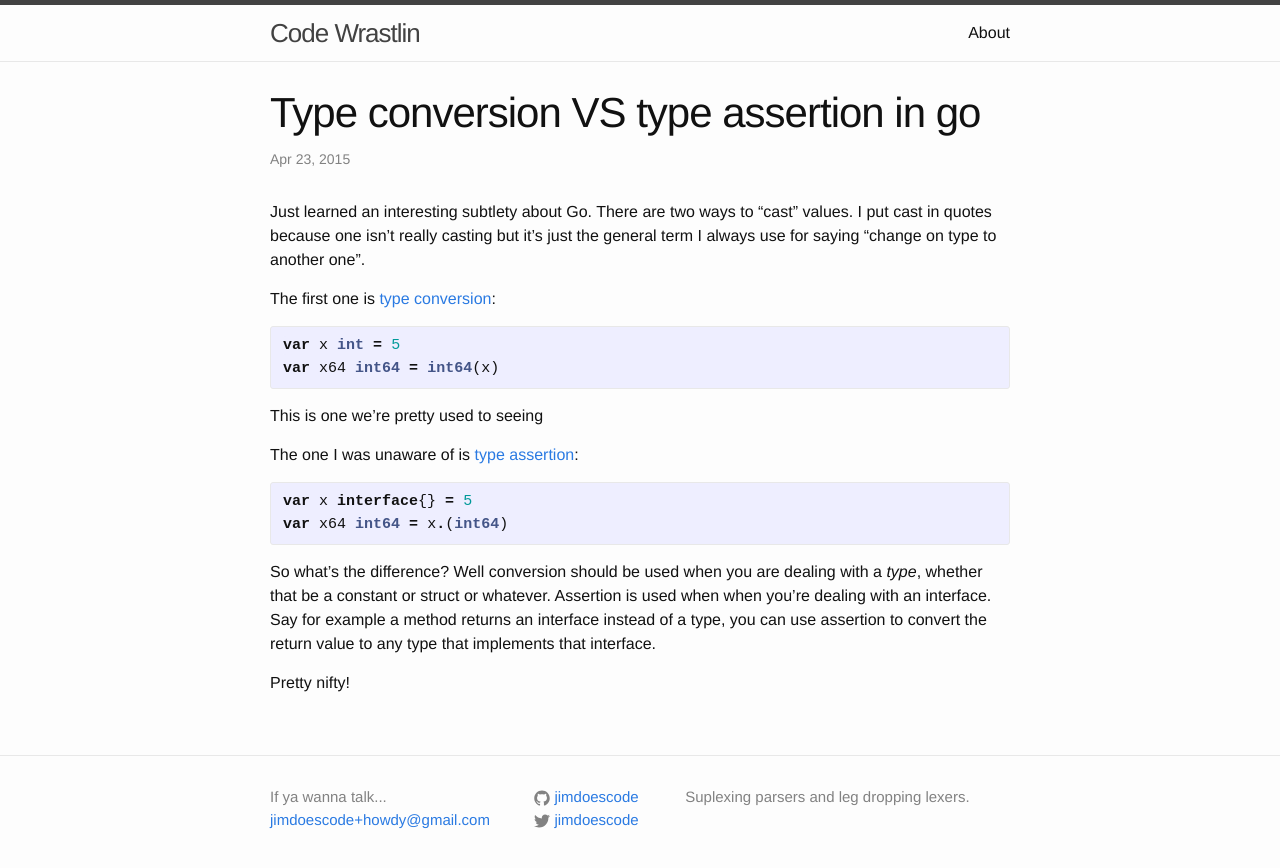
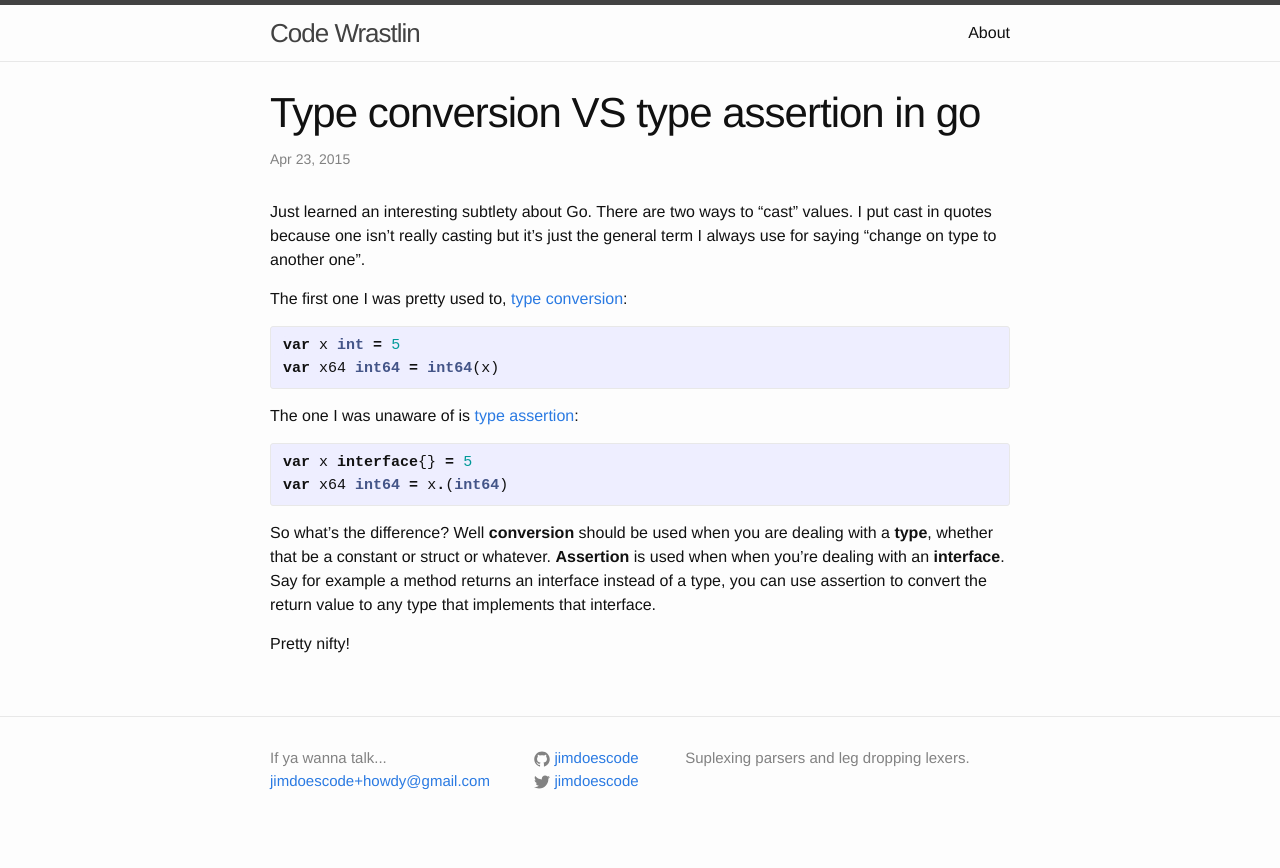
Before and after one commit to jimdoescode/jimdoescode.github.io, a Jekyll site: the page built from _posts/2015-04-23-type-conversion-vs-type-assertion-in-go.md, in a window 1280 px wide. Shown: the top 868 px of the page. Built offline with Jekyll 4.4.1, drawn with Linux system fonts in a browser that asks for light colours.

Commit message:
Changed post

```diff
--- a/_posts/2015-04-23-type-conversion-vs-type-assertion-in-go.md
+++ b/_posts/2015-04-23-type-conversion-vs-type-assertion-in-go.md
@@ -7,12 +7,11 @@ categories: go golang type-conversion type-assertion
 
 Just learned an interesting subtlety about Go. There are two ways to "cast" values. I put cast in quotes because one isn't really casting but it's just the general term I always use for saying "change on type to another one".
 
-The first one is [type conversion][conversion]:
+The first one I was pretty used to, [type conversion][conversion]:
 {% highlight go %}
 var x int = 5
 var x64 int64 = int64(x)
 {% endhighlight %}
-This is one we're pretty used to seeing
 
 The one I was unaware of is [type assertion][assertion]:
 {% highlight go %}
@@ -20,7 +19,7 @@ var x interface{} = 5
 var x64 int64 = x.(int64)
 {% endhighlight %}
 
-So what's the difference? Well conversion should be used when you are dealing with a *type*, whether that be a constant or struct or whatever. Assertion is used when when you're dealing with an interface. Say for example a method returns an interface instead of a type, you can use assertion to convert the return value to any type that implements that interface.
+So what's the difference? Well **conversion** should be used when you are dealing with a **type**, whether that be a constant or struct or whatever. **Assertion** is used when when you're dealing with an **interface**. Say for example a method returns an interface instead of a type, you can use assertion to convert the return value to any type that implements that interface.
 
 Pretty nifty!
 
```
